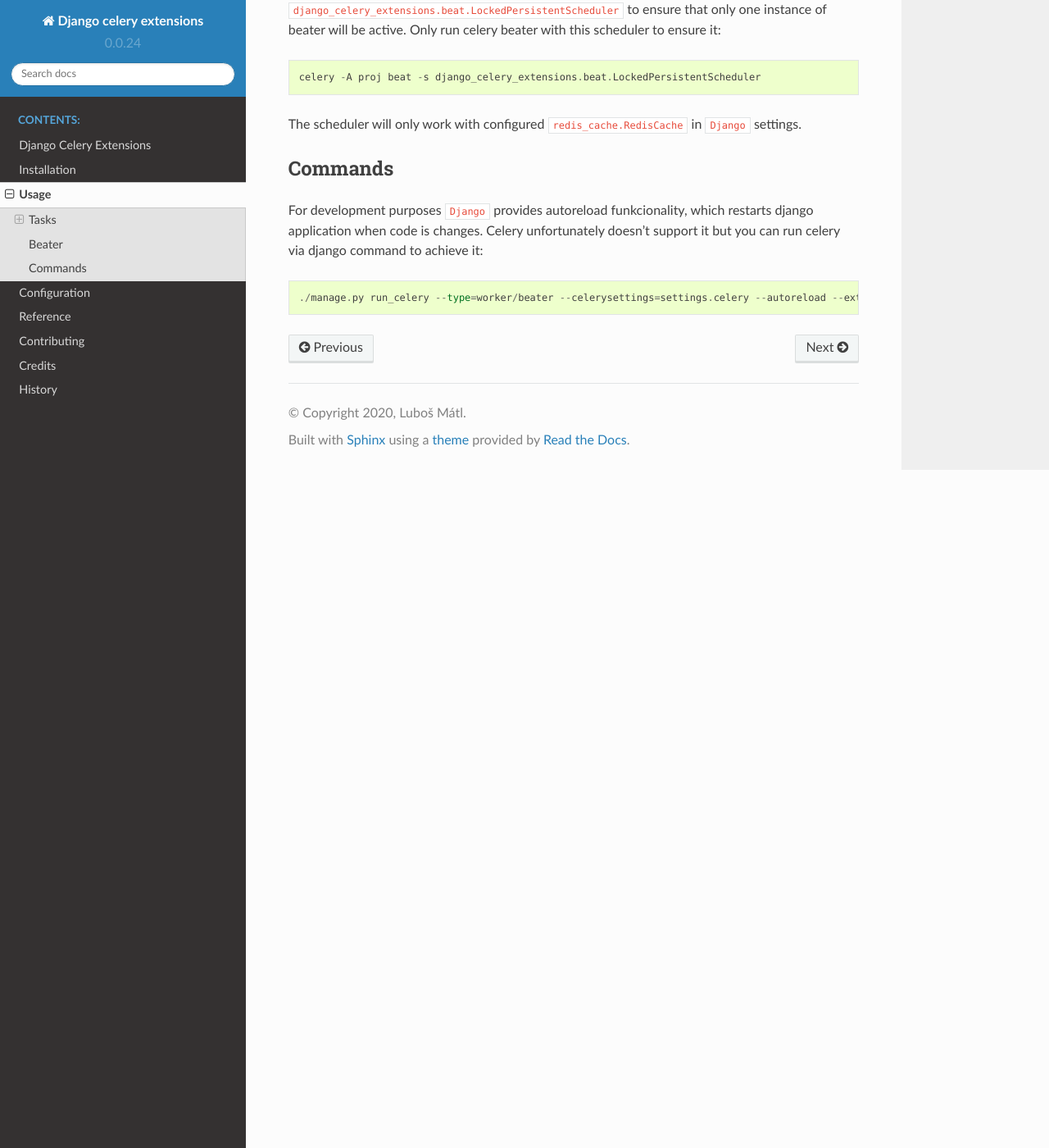
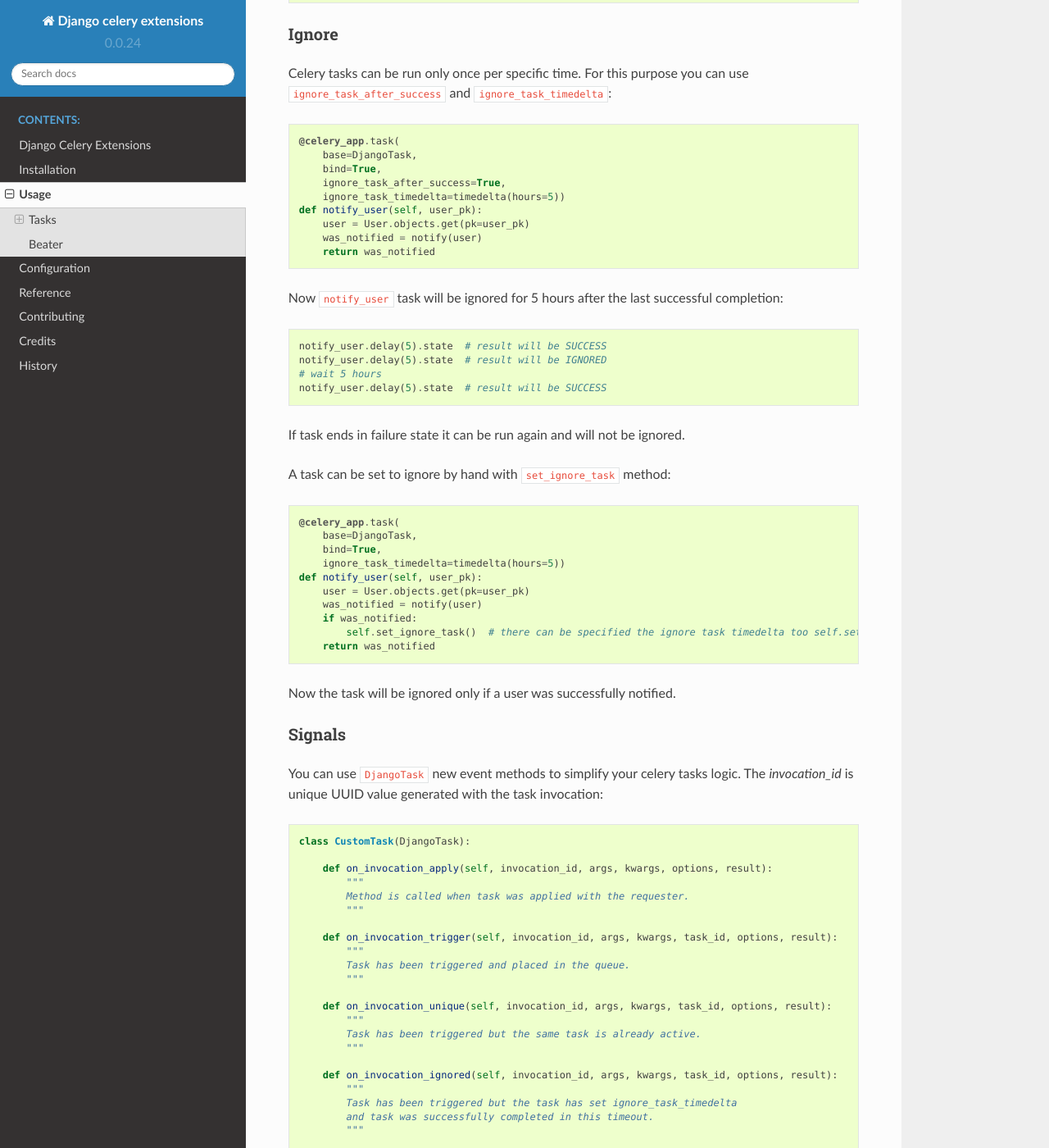
Before and after one commit to druids/django-celery-extensions, a Sphinx documentation site: the page built from docs/usage.rst, in a window 1280 px wide and 1400 px high, scrolled down 2679 px. Shown: the whole window at 82% size. Built offline with Sphinx 7.4.7 and the Read the Docs theme 2.0.0, drawn with Linux system fonts in a browser that asks for light colours; some of the changed text lies outside the part shown.

Commit message:
Improve celery extension documentation

```diff
--- a/docs/usage.rst
+++ b/docs/usage.rst
@@ -33,19 +33,25 @@
     notify_user.delay_on_commit(user.pk)  # similar to delay but with on_commit
     notify_user.apply_async_and_get_result(args=(user.pk,), timeout=None, propagate=True)  # call apply_async and wait specified timeout to task result. If result is not obtained to the specified time ``TimeoutError`` is raised
 
+Default retry delays
+^^^^^^^^^^^^^^^^^^^^
+
 If you want to use celery autoretry but you want different retry times for different attempts, you can use default_retry_delays::
 
     @celery_app.task(
         base=DjangoTask,
         bind=True,
         autoretry_for=(NotifyException,),
-        default_retry_delays(60, 120, 180))
+        default_retry_delays=(60, 120, 180))
     def notify_user(self, user_pk):
         user = User.objects.get(pk=user_pk)
         was_notified = notify(user)
         return was_notified
 
 The task will be retried three times. First attempt will be after 60 second, the second attempt will be after 120 second and third after 180 second.
+
+Unique
+^^^^^^
 
 Sometimes it is necessary for a task with the same input to run only once. For this purpose you can use unique configuration::
 
@@ -65,7 +71,29 @@
 
     notify_user.is_processing(args=(user_pk,))
 
-Sometimes it is good convert ``Django`` commands to celery task. For example when you want to use celery beater instead of cron. For this purpose you can use ``DJANGO_CELERY_EXTENSIONS_AUTO_GENERATE_TASKS_DJANGO_COMMANDS`` setting to define which commands you want to convert into tasks::
+For every unique task is generated and stored a key in the cache. The key is generated by a unique key generator. The function ``default_unique_key_generator`` is used as a generator by default and you can change change it with ``unique_key_generator`` property::
+
+    from kombu import serialization
+
+    def custom_unique_key_generator(task, prefix, task_args, task_kwargs):
+        return 'custome unique_key'
+
+    @celery_app.task(
+        base=DjangoTask,
+        bind=True,
+        unique=True,
+        unique_key_generator=custom_unique_key_generator)
+    def notify_user(self, user_pk):
+        user = User.objects.get(pk=user_pk)
+        was_notified = notify(user)
+        return was_notified
+
+Default unique key generator generates unique key from celery task name and task input arguments.
+
+Django commands to celery tasks
+^^^^^^^^^^^^^^^^^^^^^^^^^^^^^^^
+
+Django commands can be converted automatically to the celery task. For example when you want to use celery beater instead of cron. For this purpose you can use ``DJANGO_CELERY_EXTENSIONS_AUTO_GENERATE_TASKS_DJANGO_COMMANDS`` setting to define which commands you want to convert into tasks::
 
     DJANGO_CELERY_EXTENSIONS_AUTO_GENERATE_TASKS_DJANGO_COMMANDS = {
         'clearsessions': {'unique': True},
@@ -79,13 +107,16 @@
 
     get_django_command_task('clearsessions').delay_on_commit()
 
+Ignore
+^^^^^^
 
-Some tasks can be run only once per specific time. For this purpose you can use ``ignore_task_after_success_timedelta``::
+Celery tasks can be run only once per specific time. For this purpose you can use ``ignore_task_after_success`` and ``ignore_task_timedelta``::
 
     @celery_app.task(
         base=DjangoTask,
         bind=True,
-        ignore_task_after_success_timedelta=timedelta(hours=5))
+        ignore_task_after_success=True,
+        ignore_task_timedelta=timedelta(hours=5))
     def notify_user(self, user_pk):
         user = User.objects.get(pk=user_pk)
         was_notified = notify(user)
@@ -100,6 +131,78 @@
 
 If task ends in failure state it can be run again and will not be ignored.
 
+A task can be set to ignore by hand with ``set_ignore_task`` method::
+
+    @celery_app.task(
+        base=DjangoTask,
+        bind=True,
+        ignore_task_timedelta=timedelta(hours=5))
+    def notify_user(self, user_pk):
+        user = User.objects.get(pk=user_pk)
+        was_notified = notify(user)
+        if was_notified:
+            self.set_ignore_task()  # there can be specified the ignore task timedelta too self.set_ignore_task(ignore_task_timedelta=timedelta(hours=2))
+        return was_notified
+
+Now the task will be ignored only if a user was successfully notified.
+
+Signals
+^^^^^^^
+
+You can use ``DjangoTask`` new event methods to simplify your celery tasks logic. The `invocation_id` is unique UUID value generated with the task invocation::
+
+    class CustomTask(DjangoTask):
+
+        def on_invocation_apply(self, invocation_id, args, kwargs, options, result):
+            """
+            Method is called when task was applied with the requester.
+            """
+
+        def on_invocation_trigger(self, invocation_id, args, kwargs, task_id, options, result):
+            """
+            Task has been triggered and placed in the queue.
+            """
+
+        def on_invocation_unique(self, invocation_id, args, kwargs, task_id, options, result):
+            """
+            Task has been triggered but the same task is already active.
+            """
+
+        def on_invocation_ignored(self, invocation_id, args, kwargs, task_id, options, result):
+            """
+            Task has been triggered but the task has set ignore_task_timedelta
+            and task was successfully completed in this timeout.
+            """
+
+        def on_invocation_timeout(self, invocation_id, args, kwargs, task_id, ex, options, result):
+            """
+            Task has been joined to another unique async result.
+            """
+
+        def on_task_start(self, task_id, args, kwargs):
+            """
+            Task has been started with worker.
+            """
+
+        def on_task_retry(self, task_id, args, kwargs, exc, eta):
+            """
+            Task failed but will be retried.
+            """
+
+        def on_task_failure(self, task_id, args, kwargs, exc, einfo):
+            """
+            Task failed and will not be retried.
+            """
+
+        def on_task_success(self, task_id, args, kwargs, retval):
+            """
+            Task was successful.
+            """
+
+    @celery_app.task(base=CustomTask)
+    def custom_task(self, user_pk):
+        pass
+
 
 Beater
 ------
@@ -109,10 +212,3 @@
     celery -A proj beat -s django_celery_extensions.beat.LockedPersistentScheduler
 
 The scheduler will only work with configured ``redis_cache.RedisCache`` in ``Django`` settings.
-
-Commands
---------
-
-For development purposes ``Django`` provides autoreload funkcionality, which restarts django application when code is changes. Celery unfortunately doesn't support it but you can run celery via django command to achieve it::
-
-    ./manage.py run_celery --type=worker/beater --celerysettings=settings.celery --autoreload --extra="some extra celery arguments"
```
Also changed, not shown: docs/configuration.rst (+48 -12 lines), docs/installation.rst (+30 -5 lines), 2 other files.
